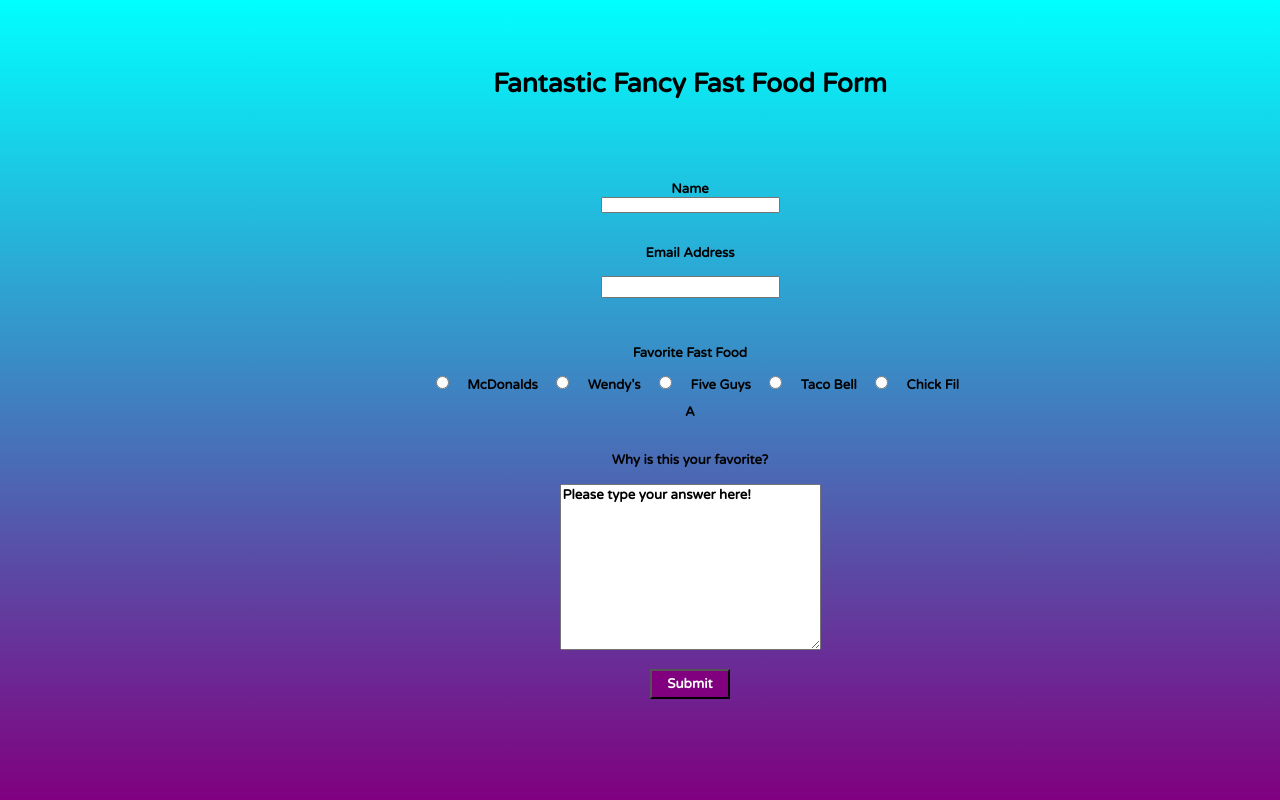
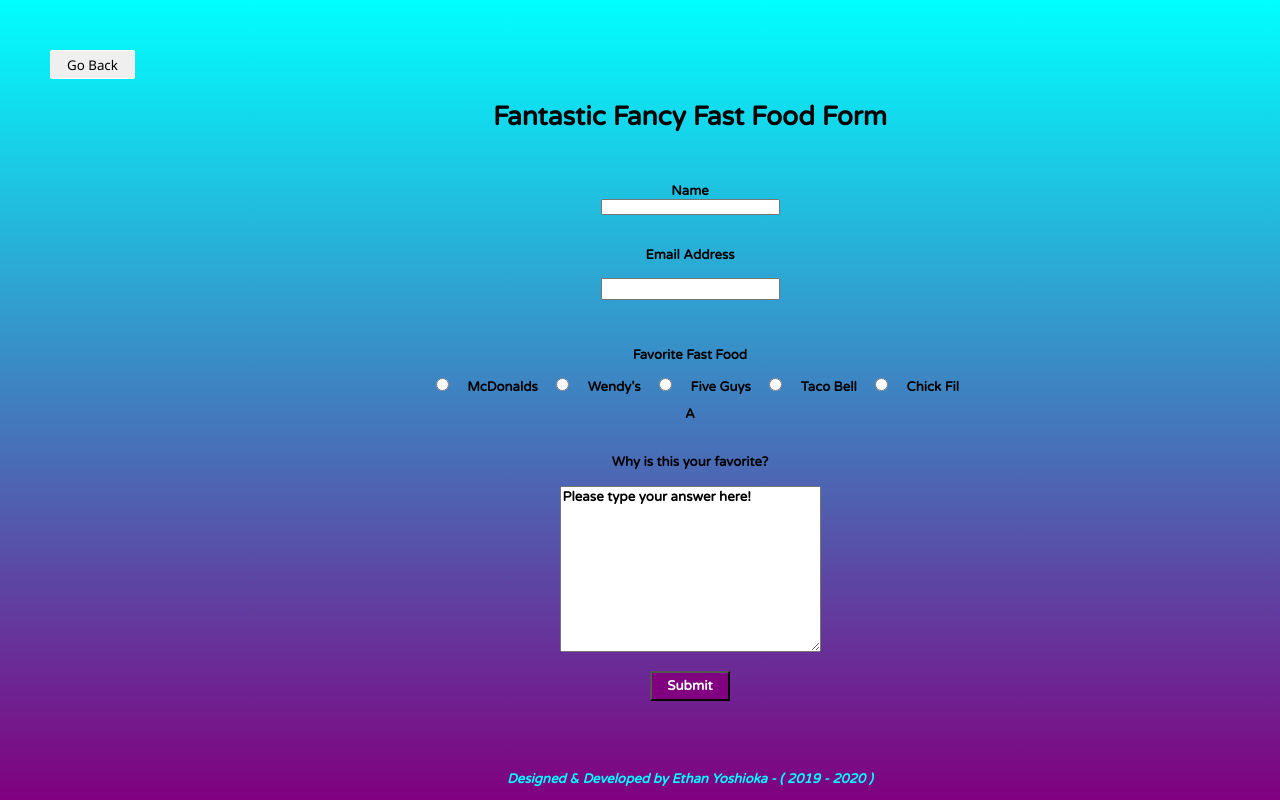
Before and after one commit to EthanYosh/Portfolio-Website, a plain HTML site: page contact.html in a window 1280 px wide. Shown: the top 800 px of the page. Drawn offline with Linux system fonts and the light colour scheme.

Commit message:
fixed warped images, used better semantic tags, and added better navigation and consistent footer design / button design

```diff
--- a/colors.css
+++ b/colors.css
@@ -83,7 +83,6 @@
     border: 3px double purple;
     margin: 60px;
     background-color: rgb(141, 58, 219, 0.2);
-    height: fit-content;
   }
 
   .floatsPortion6 {
@@ -102,17 +101,6 @@
     border: 5px double black;
     padding: 10px;
     margin: 75px;
-  }
-
-  .articleList::after {
-    content: "";
-    clear: both;
-    display: table;
-  }
-
-  .articleList img {
-    border-radius: 0%;
-    padding: 20;
   }
 
   .articleList p, h1, h3 {
@@ -175,10 +163,10 @@
     cursor: pointer;
   }
 
-  @media (min-width: 550px){
-    body{
-        display: flex;
-        flex-wrap: wrap;
+@media (min-width: 550px){
+  body{
+      display: flex;
+      flex-wrap: wrap;
   }
 }
 
--- a/contact.html
+++ b/contact.html
@@ -21,12 +21,21 @@
 
 
 <body>
+
+  <section class="goBackTemp">
+    <a href="index.html"><button class="tempButton">Go Back</button> </a>
+  </section>
+
+  <header>
+
+
     <h1>Fantastic Fancy Fast Food Form</h1>
     <br>
     <br>
-    <br>
-    <br>
-    <section class="firstForm">
+
+  </header>
+
+    <main class="firstForm">
 
 
       <form action="https://formspree.io/mbjkebno" method="POST">
@@ -74,9 +83,11 @@
       </form>
 
 
-    </section>
+    </main>
 
-
+  <footer class="footer">
+      <p>Designed & Developed by Ethan Yoshioka - ( 2019 - 2020 )</p>
+  </footer>
 
 
 </body>
--- a/contactDesign.css
+++ b/contactDesign.css
@@ -21,6 +21,26 @@
     background-position: center;
     justify-content: center;
 
+  }
+
+  button {
+    display: inline-block;
+    padding: 0.35em 1.2em;
+    border: 0.1em solid #FFFFFF;
+    margin: 0 0.3em 0.3em 0;
+    border-radius: 0.12em;
+    box-sizing: border-box;
+    text-decoration: none;
+    font-family: 'Segoe UI',sans-serif;
+    font-weight: 300;
+    color: black;
+    text-align: center;
+    transition: all 0.2s;
+  }
+
+  button:hover {
+    color: white;
+    background-color: rgb(130, 53, 202);
   }
 
   input {
@@ -57,6 +77,15 @@
     margin: auto;
   }
 
+  .footer {
+    font-style: italic;
+    position: fixed;
+    bottom: 0;
+    width: 100%;
+    color: cyan;
+    text-align: center;
+  }
+
   @media (min-width: 550px){
     body{
         display: flex;
```
Also changed, not shown: about.html (+5 -6 lines), blog.html (+9 -9 lines), index.html (+8 -8 lines).
